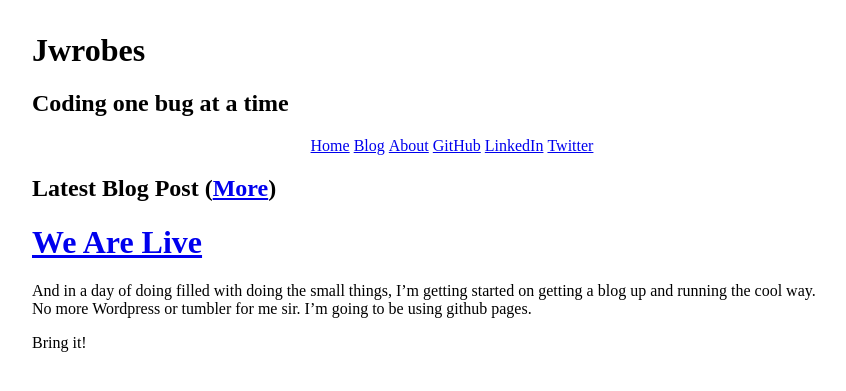
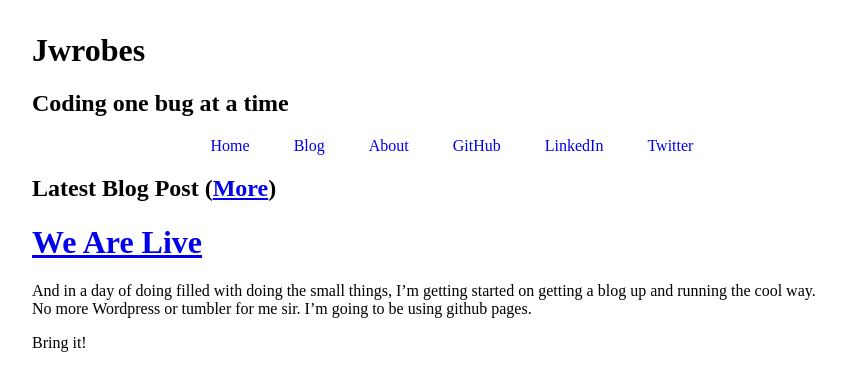
Before and after one commit to jwrobes/jwrobes.github.io, a Jekyll site: the page built from index.html, in a window 1280 px wide. Shown: the top 391 px of the page, without its empty margins (208-1054 px from the left). Built offline with Jekyll 4.4.1, drawn with Linux system fonts in a browser that asks for light colours; nearby versions of some CDN libraries; library files that are not in the unit come from our copies.

Commit message:
Add spacing between the menu and remove text decoration

```diff
--- a/stylesheets/master.css
+++ b/stylesheets/master.css
@@ -19,4 +19,9 @@
 
 #menu ul li {
 	display: inline;
+	margin: 0 20px;
 }
+
+#menu ul li a {
+	text-decoration: none;
+}
```
